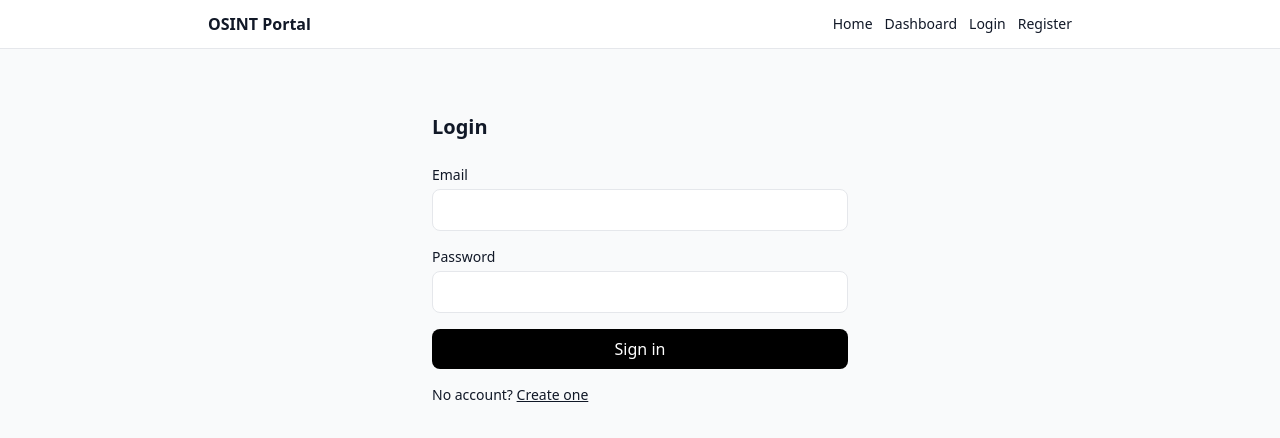
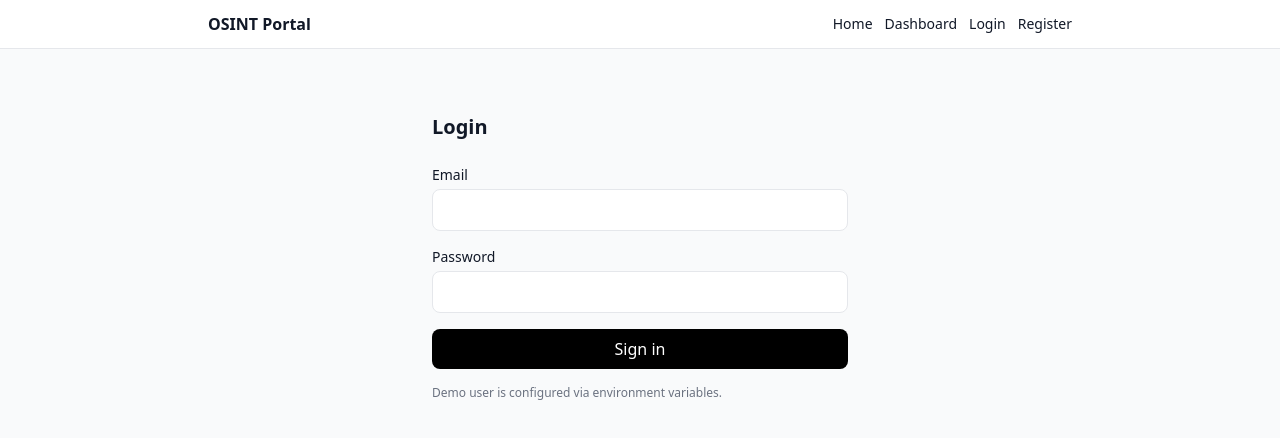
Before and after one commit to Jamongseed/Dom-for-TestDarkwebOSINT, a Next.js app: page /login in a window 1280 px wide. Shown: the top 438 px of the page. Built offline with nearby package versions, Linux system fonts and the light colour scheme; no server answers.

Commit message:
fix(login): wrap useSearchParams in Suspense

```diff
--- a/app/login/page.tsx
+++ b/app/login/page.tsx
@@ -1,11 +1,10 @@
 'use client'
-import { FormEvent, useState } from 'react'
+import { FormEvent, useState, Suspense } from 'react'
 import { signIn } from 'next-auth/react'
 import { useSearchParams } from 'next/navigation'
 import NavBar from '@/components/NavBar'
-import Link from 'next/link'
 
-export default function LoginPage() {
+function LoginForm() {
   const params = useSearchParams()
   const error = params.get('error')
   const [email, setEmail] = useState('')
@@ -25,12 +24,12 @@ export default function LoginPage() {
   }
 
   return (
-    <main>
-      <NavBar />
     <div className="mx-auto max-w-md px-4 py-16">
       <h1 className="text-xl font-semibold mb-6">Login</h1>
       {error && (
-          <div className="mb-4 rounded-lg bg-red-50 text-red-700 p-3 text-sm">Invalid credentials</div>
+        <div className="mb-4 rounded-lg bg-red-50 text-red-700 p-3 text-sm">
+          Invalid credentials
+        </div>
       )}
       <form onSubmit={onSubmit} className="space-y-4">
         <div>
@@ -45,10 +44,18 @@ export default function LoginPage() {
           {loading ? 'Signing in…' : 'Sign in'}
         </button>
       </form>
-        <p className="text-sm mt-4">
-          No account? <Link href="/register" className="underline">Create one</Link>
-        </p>
+      <p className="text-xs text-gray-500 mt-4">Demo user is configured via environment variables.</p>
     </div>
+  )
+}
+
+export default function LoginPage() {
+  return (
+    <main>
+      <NavBar />
+      <Suspense fallback={<div className="mx-auto max-w-md px-4 py-16">Loading…</div>}>
+        <LoginForm />
+      </Suspense>
     </main>
   )
 }
```
Lines whose indentation alone changed are shown as unchanged.
